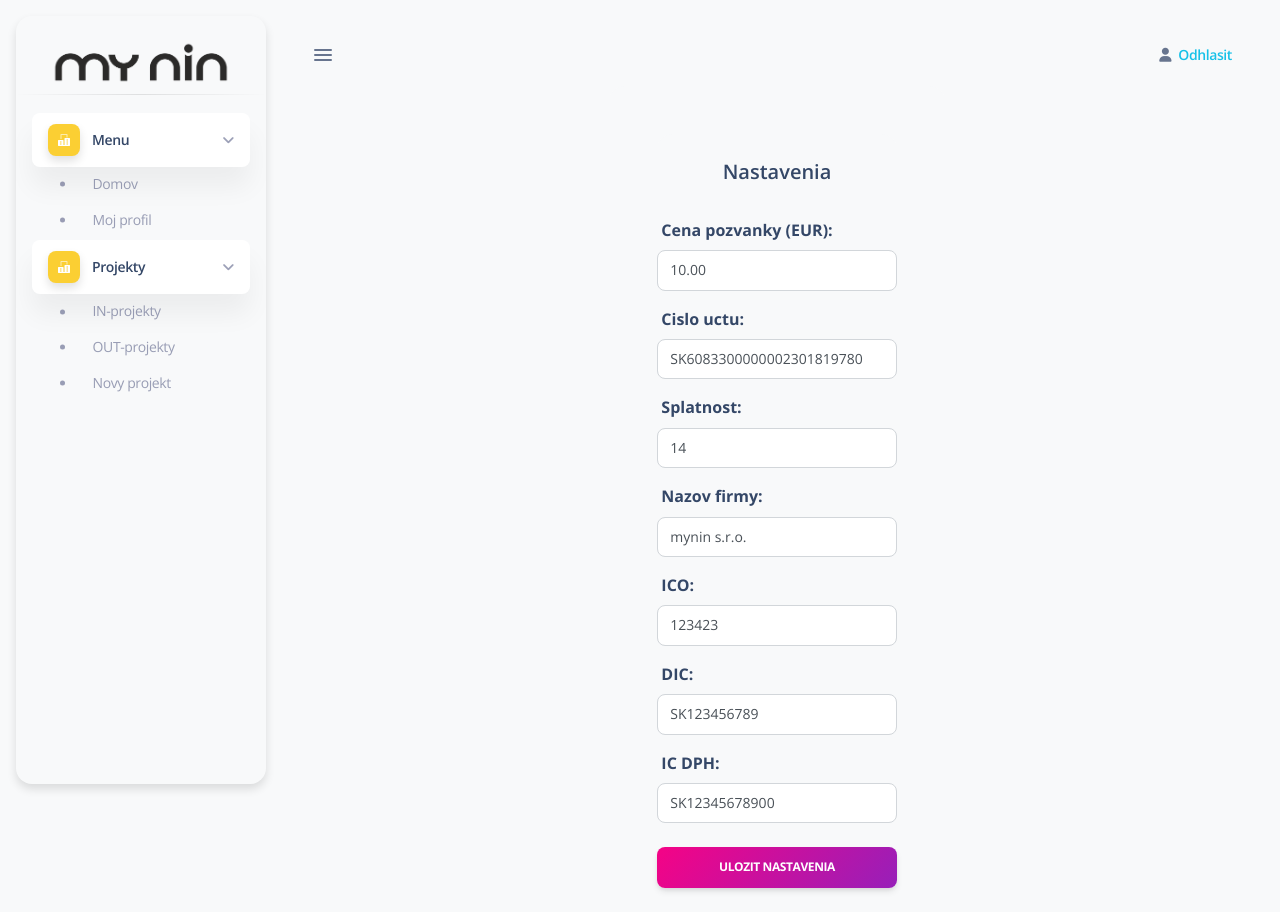
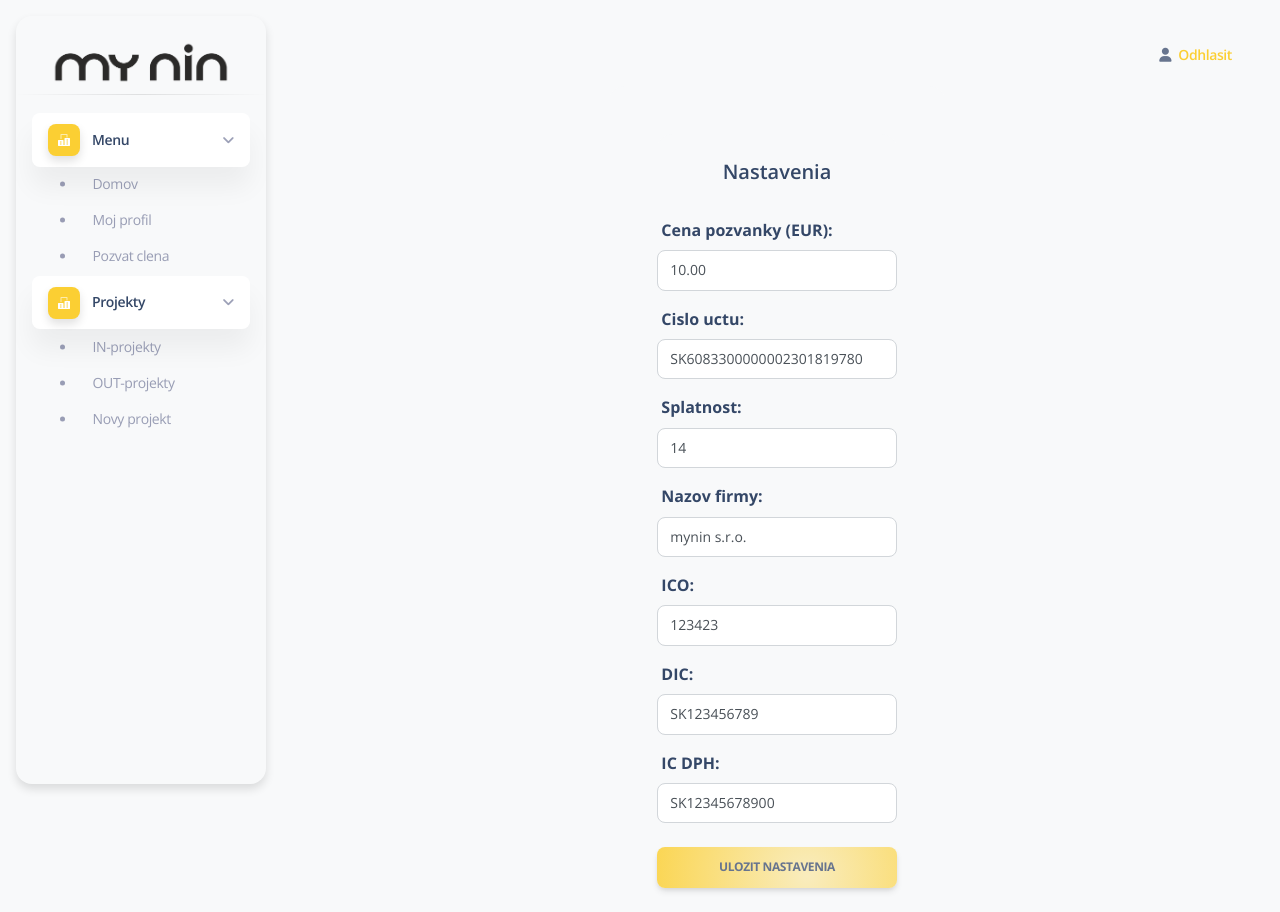
Before and after one commit to MyschoRed/mynin_project, a Django app: page /administraton/settings/ in a window 1280 px wide. Run offline with Django 4.2, Linux system fonts and the light colour scheme; data comes from the database, SQL or seed files in the repository; both versions use the stored data as it was after the commit; some libraries are stand-ins or nearby versions.

Commit message:
refactoring and recolor

```diff
--- a/mynin/core/templates/administration/credit_administration.html
+++ b/mynin/core/templates/administration/credit_administration.html
@@ -30,7 +30,7 @@
                         <td class="text-sm font-weight-normal">{{ inv.value }}</td>
                         <td class="text-sm font-weight-normal">{{ inv.due_date }}</td>
                         <td class="text-sm content-right font-weight-normal d-flex flex-row-reverse">
-                            <a class="btn btn-sm bg-gradient-danger" href="{% url 'request_delete' pk=inv.id %}">Zmazat</a>
+{#                            <a class="btn btn-sm bg-gradient-danger" href="{% url 'request_delete' pk=inv.id %}">Zmazat</a>#}
                             <a class="btn btn-sm bg-gradient-success mx-4" href="{% url 'add_credit' pk=inv.id %}">Potvrdit</a>
                         </td>
                         </tr>
--- a/mynin/core/templates/administration/settings.html
+++ b/mynin/core/templates/administration/settings.html
@@ -26,7 +26,7 @@
                         <label class="mt-2 col-form-label">IC DPH:</label>
                         {{ form.ic_dph }}
                         <div class="text-center">
-                            <button type="submit" class="btn bg-gradient-primary w-100 mt-4 mb-0">Ulozit nastavenia
+                            <button type="submit" class="btn bg-gradient-faded-warning-vertical w-100 mt-4 mb-0">Ulozit nastavenia
                             </button>
                         </div>
                     </form>
--- a/mynin/core/templates/administration/invite.html
+++ b/mynin/core/templates/dashboard/invite.html
@@ -1,8 +1,8 @@
 {% extends 'dashboard/dashboard.html' %}
 {% block title %}Pozvat clena{% endblock title %}
 {% block main %}
-    <section class="container mt-8 w-sm-50">
-    <h3 class="font-weight-bolder text-center text-primary text-gradient">Odoslat pozvanku</h3>
+    <section class="container max-width-400 mt-8 w-sm-50">
+    <h3 class="font-weight-bolder text-center text-warning text-gradient">Odoslat pozvanku</h3>
         <p class="text-center text-dark">Po odoslani pozvanky vam bude odratany kredit {{ invite_price }}EUR</p>
         <form role="form" class="site-form" method="post">
             {% csrf_token %}
@@ -12,7 +12,7 @@
             </div>
             {{ form.errors }}
             <div class="text-center">
-                <input type="submit" value="Odoslat pozvanku" class="btn bg-gradient-primary w-100 mt-4 mb-0">
+                <input type="submit" value="Odoslat pozvanku" class="btn bg-gradient-faded-warning w-100 mt-4 mb-0">
             </div>
         </form>
     </section>
--- a/mynin/core/templates/administration/request_sended.html
+++ b/mynin/core/templates/dashboard/request_sended.html
@@ -2,7 +2,7 @@
 {% block title %}Pozvanka odoslana{% endblock title %}
 {% block main %}
     <div>
-        <h3 class="font-weight-bolder text-center text-primary text-gradient">Pozvanka odoslana</h3>
+        <h3 class="font-weight-bolder text-center text-warning text-gradient">Pozvanka odoslana</h3>
 {#        <p class="mb-0 text-center">Do 24 hodin vas budeme kontaktovat.</p>#}
     </div>
 {% endblock %}
--- a/mynin/core/templates/navbar.html
+++ b/mynin/core/templates/navbar.html
@@ -1,15 +1,15 @@
 <nav class="navbar navbar-main navbar-expand-lg position-sticky mt-4 top-1 px-0 mx-4 shadow-md border-radius-xl z-index-sticky"
      id="navbarBlur" data-scroll="true">
     <div class="container-fluid py-1 px-3">
-        <div class="sidenav-toggler sidenav-toggler-inner d-xl-block d-none">
-            <a href="javascript:" class="nav-link text-body p-0">
-                <div class="sidenav-toggler-inner">
-                    <i class="sidenav-toggler-line"></i>
-                    <i class="sidenav-toggler-line"></i>
-                    <i class="sidenav-toggler-line"></i>
-                </div>
-            </a>
-        </div>
+{#        <div class="sidenav-toggler sidenav-toggler-inner d-xl-block d-none">#}
+{#            <a href="javascript:" class="nav-link text-body p-0">#}
+{#                <div class="sidenav-toggler-inner">#}
+{#                    <i class="sidenav-toggler-line"></i>#}
+{#                    <i class="sidenav-toggler-line"></i>#}
+{#                    <i class="sidenav-toggler-line"></i>#}
+{#                </div>#}
+{#            </a>#}
+{#        </div>#}
         <div class="collapse navbar-collapse mt-sm-0 mt-2 me-md-0 me-sm-4" id="navbar">
             <div class="ms-md-auto pe-md-3 d-flex align-items-center">
                 {#                <div class="input-group">#}
@@ -24,7 +24,7 @@
                     <a href="{% url 'logout' %}"
                        class="nav-link text-body font-weight-bold px-0 mx-2">
                         <i class="fa fa-user me-sm-1"></i>
-                        <span class="d-sm-inline text-info d-none">Odhlasit</span>
+                        <span class="d-sm-inline text-warning d-none">Odhlasit</span>
                     </a>
                 </li>
                 <li class="nav-item d-xl-none ps-3 d-flex align-items-center">
--- a/mynin/core/templates/sidebar.html
+++ b/mynin/core/templates/sidebar.html
@@ -54,6 +54,12 @@
                             <a class="nav-link " href="{% url 'my_home' %}">
                                 <span class="sidenav-mini-icon"> M </span>
                                 <span class="sidenav-normal"> Moj profil </span>
+                            </a>
+                        </li>
+                        <li class="nav-item">
+                            <a class="nav-link" href="{% url 'invite' %}">
+                                <span class="sidenav-mini-icon"> D </span>
+                                <span class="sidenav-normal"> Pozvat clena </span>
                             </a>
                         </li>
                     </ul>
@@ -158,12 +164,6 @@
                                 </a>
                             </li>
                             <li class="nav-item">
-                                <a class="nav-link" href="{% url 'invite' %}">
-                                    <span class="sidenav-mini-icon"> D </span>
-                                    <span class="sidenav-normal"> Pozvat clena </span>
-                                </a>
-                            </li>
-                            <li class="nav-item">
                                 <a class="nav-link" href="{% url 'user_list' %}">
                                     <span class="sidenav-mini-icon"> D </span>
                                     <span class="sidenav-normal"> Zoznam clenov </span>
--- a/mynin/core/templates/welcome/login.html
+++ b/mynin/core/templates/welcome/login.html
@@ -4,7 +4,7 @@
 
 {% block welcome %}
     <div>
-        <h3 class="font-weight-bolder text-center text-primary text-gradient">Prihlasenie</h3>
+        <h3 class="font-weight-bolder text-center text-warning text-gradient">Prihlasenie</h3>
         <p class="mb-0 text-center">Zadaj email a heslo pre prihlasenie</p>
     </div>
     <form role="form" method="POST" autocomplete="off" novalidate class="site-form">
@@ -25,7 +25,7 @@
                 <label class="form-check-label" for="rememberMe">Remember me</label>
             </div> -->
         <div class="text-center">
-            <button type="submit" class="btn bg-gradient-primary w-100 mt-4 mb-0">Prihlasit</button>
+            <button type="submit" class="btn bg-gradient-faded-warning w-100 mt-4 mb-0">Prihlasit</button>
         </div>
     </form>
 {% endblock %}
--- a/mynin/core/urls.py
+++ b/mynin/core/urls.py
@@ -14,18 +14,18 @@ urlpatterns = [
     path('dashboard/', views.home, name='home'),
     path('dashboard/home/', views.home, name='home'),
     path('dashboard/my_home/', views.my_home, name='my_home'),
+    path('dashboard/recharge_credit/', views.recharge_credit, name='recharge_credit'),
+    path('dashboard/recharge_confirm/', views.recharge_confirm, name='recharge_confirm'),
+    path('dashboard/invite/', views.invite, name='invite'),
+    path('dashboard/request_sended/', views.request_sended, name='request_sended'),
+    path('dashboard/invite_sended/', views.invite_sended, name='invite_sended'),
 
     path('projects/new_project/', views.new_project, name='new_project'),
     path('projects/projects_in/', views.projects_in, name='projects_in'),
     path('projects/projects_out/', views.projects_out, name='projects_out'),
 
     path('administraton/create_user/', views.CreateUserView.as_view(), name='create_user'),
-    path('administraton/invite/', views.invite, name='invite'),
-    path('administraton/invite_sended/', views.invite_sended, name='invite_sended'),
-    path('administraton/request_sended/', views.request_sended, name='request_sended'),
     path('administraton/low_credit/', views.low_credit, name='low_credit'),
-    path('administraton/recharge_credit/', views.recharge_credit, name='recharge_credit'),
-    path('administraton/recharge_confirm/', views.recharge_confirm, name='recharge_confirm'),
     path('administraton/user_list/', views.UserListView.as_view(), name='user_list'),
     path('administraton/settings/', views.settings, name='settings'),
 
--- a/mynin/core/views_administration.py
+++ b/mynin/core/views_administration.py
@@ -1,14 +1,12 @@
 import datetime
 
 from django.contrib.auth.decorators import user_passes_test
-from django.core.mail import send_mail
 from django.shortcuts import render, get_object_or_404, redirect
-from django.template.loader import render_to_string
 from django.urls import reverse_lazy
 from django.views.generic import ListView, CreateView
 
-from .forms import InviteForm, SettingsForm, CustomCreateUserForm
-from .models import Invoice, Invitation, CustomUser, Settings, UserProfile
+from .forms import SettingsForm, CustomCreateUserForm
+from .models import Invoice, Invitation, CustomUser, Settings
 
 
 # *************** SETTINGS ****************#
@@ -38,40 +36,7 @@ class UserListView(ListView):
         return CustomUser.objects.all()
 
 
-def invite(request):
-    set_data = Settings.objects.get(pk=1)
-    invite_price = set_data.invite_price
-    if request.method == "POST":
-        email = request.POST.get("email")
-        invitations = Invitation.objects.filter(email=email)
-        form = InviteForm(request.POST)
 
-        if form.is_valid() and invitations.exists():
-            print('emial uz bol odoslany')
-            return redirect('invite_sended')
-        else:
-            if request.user.userprofile.credit >= invite_price:
-                form.save()
-                request.user.userprofile.credit = request.user.userprofile.credit - invite_price
-                request.user.userprofile.registrations += 1
-                request.user.userprofile.save()
-                html = render_to_string('emails/send_invite.html', {'email': email})
-                send_mail('Ziadost o pozvanie do mynini.eu', 'tu je sprava', 'noreply@mynin.eu', [email],
-                          html_message=html)
-                return redirect('request_sended')
-            else:
-                return redirect('low_credit')
-    else:
-        form = InviteForm()
-    return render(request, 'administration/invite.html', {"form": form, 'invite_price': invite_price})
-
-
-def invite_sended(request):
-    return render(request, 'administration/invite_sended.html')
-
-
-def request_sended(request):
-    return render(request, 'administration/request_sended.html')
 
 
 def request_delete(request, pk):
@@ -88,45 +53,6 @@ def low_credit(request):
     return render(request, 'administration/low_credit.html')
 
 
-def recharge_credit(request):
-    if request.method == 'POST':
-        email = request.user.username
-        credit = request.POST.get('credit')
-        if credit == 'other':
-            choice = request.POST.get('other')
-        else:
-            choice = request.POST.get('credit')
-        request.user.userprofile.credit_for_recharge = float(choice)
-        request.user.userprofile.save()
-        html = render_to_string('emails/send_payment_info.html', {'email': email})
-        send_mail('Ziadost o pozvanie do mynini.eu', 'tu je sprava', 'noreply@mynin.eu', [email],
-                  html_message=html)
-        return redirect('recharge_confirm')
-
-    return render(request, 'administration/recharge_credit.html')
-
-
-def recharge_confirm(request):
-    user_info = get_object_or_404(UserProfile, id=request.user.pk)
-    invoice = Invoice()
-    settings_data = get_object_or_404(Settings, id=1)
-
-    d = int(settings_data.due_date)
-    due_date = datetime.date.today() + datetime.timedelta(days=d)
-    due_date.strftime('%d-%m-%Y')
-
-    invoice.user_info = request.user.userprofile
-    invoice.payment_info = settings_data
-    invoice.value = request.user.userprofile.credit_for_recharge
-    invoice.due_date = due_date
-    invoice.save()
-
-    ctx = {
-        'user_info': user_info,
-        'settings': settings_data,
-        'due_date': due_date
-    }
-    return render(request, 'administration/recharge_confirm.html', ctx)
 
 
 @user_passes_test(lambda user: user.is_superuser)
```
Also changed, not shown: mynin/core/views_dashboard.py (+81 -2 lines), mynin/core/templates/dashboard/invite_sended.html (renamed from mynin/core/templates/administration/invite_sended.html), mynin/core/templates/dashboard/recharge_confirm.html (renamed from mynin/core/templates/administration/recharge_confirm.html), mynin/core/templates/dashboard/recharge_credit.html (renamed from mynin/core/templates/administration/recharge_credit.html), mynin/db.sqlite3.
